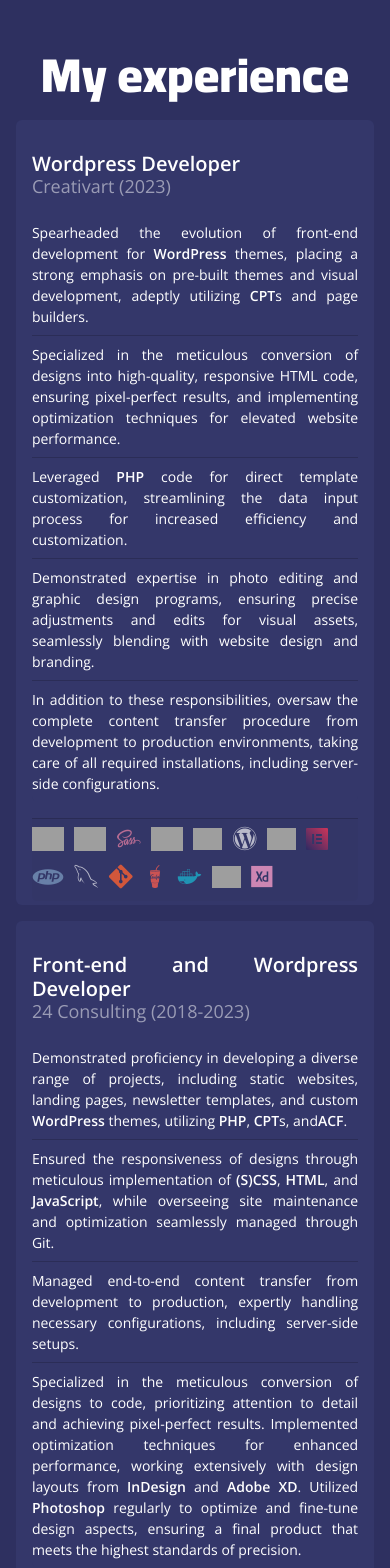
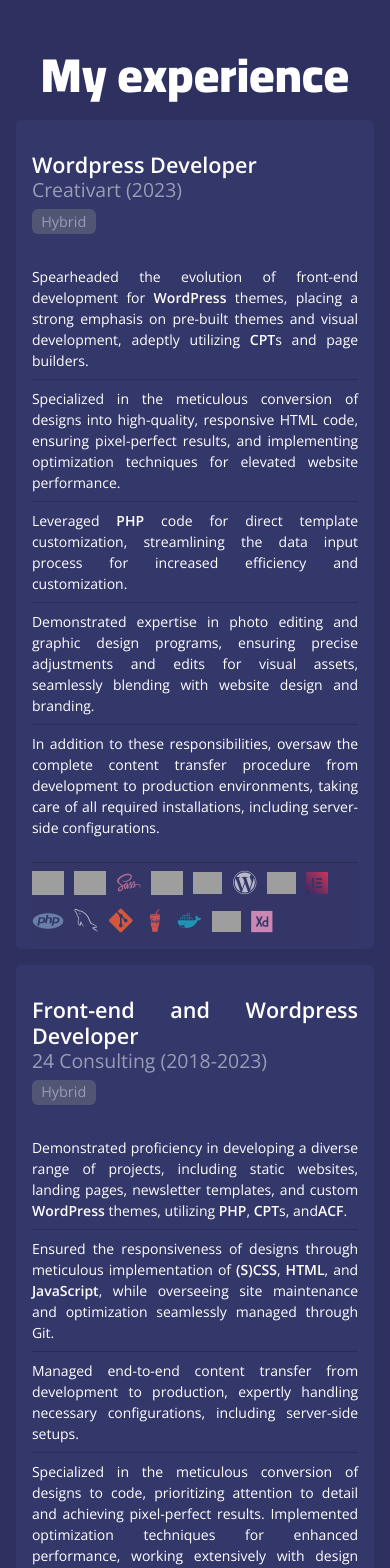
Before and after one commit to tinny77/MyCV, a React (Vite) app: page / in a window 390 px wide. Shown: the part 4780-6348 px from the top of the page. Built offline with nearby package versions, Linux system fonts and the light colour scheme; grey boxes are pictures that could not be loaded; a web font is replaced by a local one.

Commit message:
Experience: Mobile adaption

```diff
--- a/src/Experience.jsx
+++ b/src/Experience.jsx
@@ -3,7 +3,7 @@ import Col from 'react-bootstrap/Col';
 import Card from 'react-bootstrap/Card';
 import ListGroup from 'react-bootstrap/ListGroup';
 import ScrollAnimation from 'react-animate-on-scroll';
-import { ListGroupItem } from 'react-bootstrap';
+import { Badge, ListGroupItem } from 'react-bootstrap';
 
 export default function Experience() {
 	return (
@@ -17,7 +17,10 @@ export default function Experience() {
 						<Card>
 							<Card.Body>
 								<Card.Title>
-									Wordpress Developer <span>Creativart (2023)</span>
+									Wordpress Developer <span>Creativart (2023)</span>{' '}
+									<h6>
+										<Badge bg="secondary">Hybrid</Badge>
+									</h6>
 								</Card.Title>
 								<Card.Body>
 									<ListGroup>
@@ -104,7 +107,10 @@ export default function Experience() {
 							<Card.Body>
 								<Card.Title>
 									Front-end and Wordpress Developer{' '}
-									<span>24 Consulting (2018-2023)</span>
+									<span>24 Consulting (2018-2023)</span>{' '}
+									<h6>
+										<Badge bg="secondary">Hybrid</Badge>
+									</h6>
 								</Card.Title>
 								<Card.Body>
 									<ListGroup>
@@ -199,7 +205,10 @@ export default function Experience() {
 						<Card>
 							<Card.Body>
 								<Card.Title>
-									Front-end developer <span>24 Consulting (2006-2018)</span>
+									Front-end developer <span>24 Consulting (2006-2018)</span>{' '}
+									<h6>
+										<Badge bg="secondary">On-site</Badge>
+									</h6>
 								</Card.Title>
 								<Card.Body>
 									<ListGroup>
--- a/src/index.scss
+++ b/src/index.scss
@@ -249,6 +249,7 @@ h3 {
         text-align: left;
 
         .card-title.h5 {
+            font-size: 1.35rem;
             padding-top: var(--bs-card-spacer-y);
             padding-inline: var(--bs-card-spacer-x);
             padding-bottom: 0;
@@ -256,6 +257,7 @@ h3 {
             font-weight: 800;
 
             span {
+                font-size: 1.25rem;
                 float: right;
                 opacity: 0.5;
                 font-size: 90%;
@@ -267,6 +269,11 @@ h3 {
                 span {
                     float: none;
                     display: block;
+
+                    &.badge {
+                        display: inline-block;
+                        margin-top: 0.5rem;
+                    }
                 }
             }
         }
```
